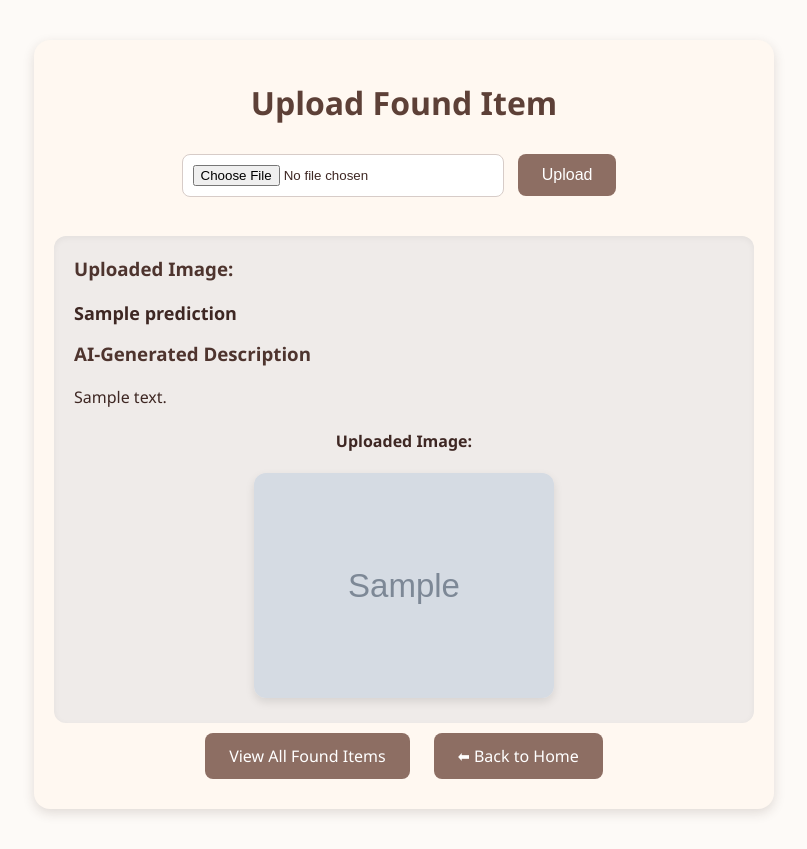
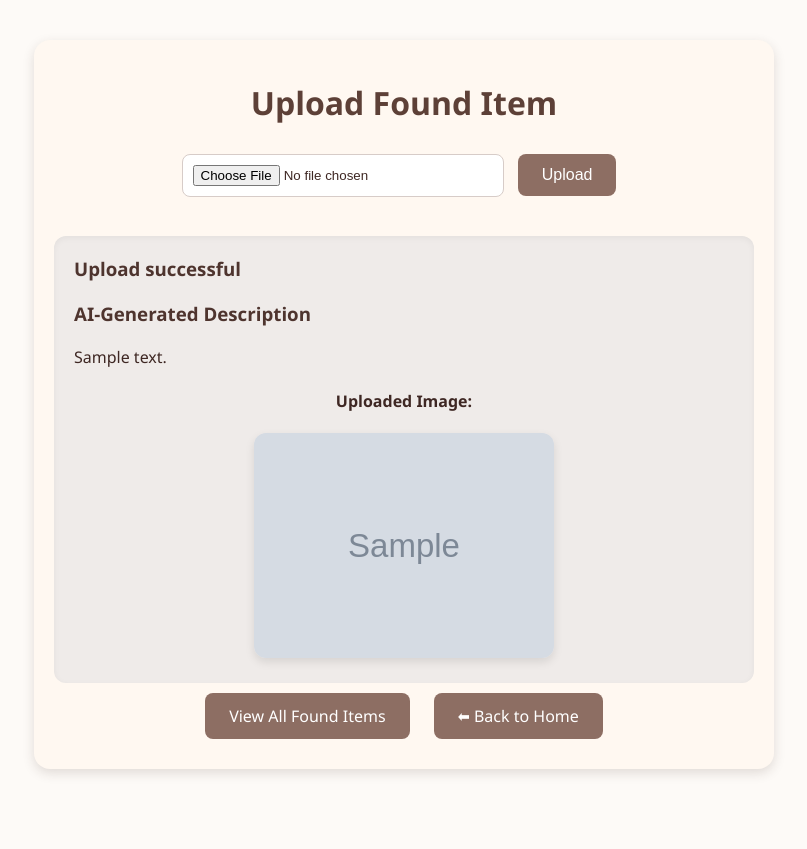
Before and after one commit to is-project-4th-year/Help-Me-Find, a Flask app: template templates/found.html in a window 1280 px wide. Shown: the whole page, without its empty margins (236-1043 px from the left). After the commit the page ends 775 px from the top, so only its background shows below. Run offline with Flask 3, Linux system fonts and the light colour scheme; the template is opened without the code that fills it: most values are stand-ins (such as "Sample title", 1, 10 or a date in 2020); grey boxes marked "Sample" are stand-in pictures.

Commit message:
refactor: removed all image catagory and color classification functionalities in the project

```diff
--- a/app.py
+++ b/app.py
@@ -1,17 +1,7 @@
 from flask import Flask, request, render_template, send_from_directory, redirect, url_for
-import tensorflow as tf
-import keras
-from keras.preprocessing import image
-import numpy as np
 import os
-from collections import Counter
-from PIL import Image
-from rembg import remove
-import io
 import json
 from datetime import datetime
-import base64
-# import requests # Used for making the external Gemini API call
 from google import genai
 from google.genai import types
 from dotenv import load_dotenv
@@ -47,17 +37,15 @@ def save_data(data):
         json.dump(data, f, indent=4)
 
 
-# ---------- NEW AI DESCRIPTION FUNCTION ---------- #
-
+# ---------- AI DESCRIPTION FUNCTION ---------- #
 def generate_description_with_ai(image_path):
 
     # 1. Define prompt
-    prompt = "Descride exactly what the item in this image is in 50 words or less. Be concise and neutral. Mention with the item is and visually identicy the color of it."
+    prompt = "Describe exactly what the item in this image is in 50 words or less. Be concise and neutral."
 
     # 2. Read image bytes
     with open(image_path, 'rb') as f:
-      image_bytes = f.read()
-
+        image_bytes = f.read()
 
     try:
         client = genai.Client()
@@ -73,12 +61,11 @@ def generate_description_with_ai(image_path):
         )
     except Exception as e:
         print(f"Gemini API call failed: {e}")
-        return f"Automatic description failed."
+        return "Automatic description failed."
 
     return response.text
 
 
-# ---------- ROUTES ---------- #
 @app.route('/')
 def home():
     return render_template('home.html')
@@ -86,15 +73,13 @@ def home():
 
 @app.route('/found', methods=['GET', 'POST'])
 def found():
-    prediction = ''
     uploaded_image_url = ''
-    item_description = '' # Initialize description
+    item_description = ''
 
     if request.method == 'POST':
         file = request.files.get('file')
         if not file or file.filename == '':
-            prediction = 'No file selected'
-            return render_template('found.html', prediction=prediction)
+            return render_template('found.html', error='No file selected')
 
         # Rename and save file
         ext = file.filename.rsplit('.', 1)[-1].lower() if '.' in file.filename else 'jpg'
@@ -104,10 +89,10 @@ def found():
         file.save(filepath)
         uploaded_image_url = f'/uploads/{new_filename}'
 
-        # -------- DESCRIPTION GENERATION -------- #
+        # Generate AI description (if available)
         item_description = generate_description_with_ai(filepath)
 
-        # -------- SAVE TO JSON -------- #
+        # Save minimal data to JSON (ImageName, Description, DateTime)
         data = load_data()
         existing_numbers = [int(key) for key in data.keys() if key.isdigit()]
         next_id = max(existing_numbers) + 1 if existing_numbers else 1
@@ -120,7 +105,7 @@ def found():
 
         save_data(data)
 
-    return render_template('found.html', prediction=prediction, image_url=uploaded_image_url, item_description=item_description)
+    return render_template('found.html', image_url=uploaded_image_url, item_description=item_description)
 
 
 @app.route('/lost_items')
--- a/templates/found.html
+++ b/templates/found.html
@@ -13,14 +13,12 @@
         <input type="submit" value="Upload">
     </form>
 
-    {% if prediction %}
+    {% if image_url or item_description %}
     <div class="result">
-      <h3>Uploaded Image:</h3>
-      <p><strong>{{ prediction }}</strong></p>
+      <h3>Upload successful</h3>
 
       {% if item_description %}
         <h3 class="mt-4">AI-Generated Description</h3>
-          <!-- Display the new AI-generated description -->
         <p class="description-text">{{ item_description }}</p>
       {% endif %}
 
--- a/templates/item_detail.html
+++ b/templates/item_detail.html
@@ -14,12 +14,10 @@
         </div>
 
         <div class="result">
-            <p><strong>Item Type:</strong> {{ item['ItemType'] }}</p>
-            <p><strong>Color:</strong> {{ item['Color'] }}</p>
             <p><strong>Date & Time Found:</strong> {{ item['DateTime'] }}</p>
         </div>
 
-        <!-- NEW: Display AI-Generated Description -->
+        <!-- Display AI-Generated Description -->
         {% if item.Description %}
         <div class="description-box">
             <h3>AI-Generated Description</h3>
--- a/templates/lost_items.html
+++ b/templates/lost_items.html
@@ -16,9 +16,8 @@
         <div class="grid">
             {% for id, item in items.items() %}
             <a href="{{ url_for('item_detail', item_id=id) }}" class="grid-item">
-                <img src="{{ url_for('uploaded_file', filename=item.ImageName) }}" alt="{{ item.ItemType }} Image">
+                <img src="{{ url_for('uploaded_file', filename=item.ImageName) }}" alt="Found item image">
                 <div class="item-details">
-                    <h4>{{ item.ItemType }} - {{ item.Color }}</h4>
                     <p>Found: {{ item.DateTime }}</p>
 
                     {% if item.Description %}
```
Lines whose indentation alone changed are shown as unchanged.
